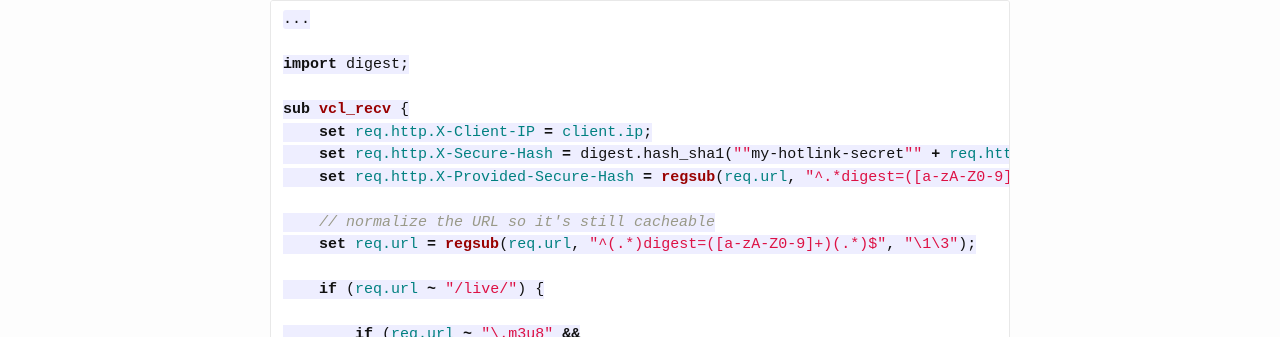
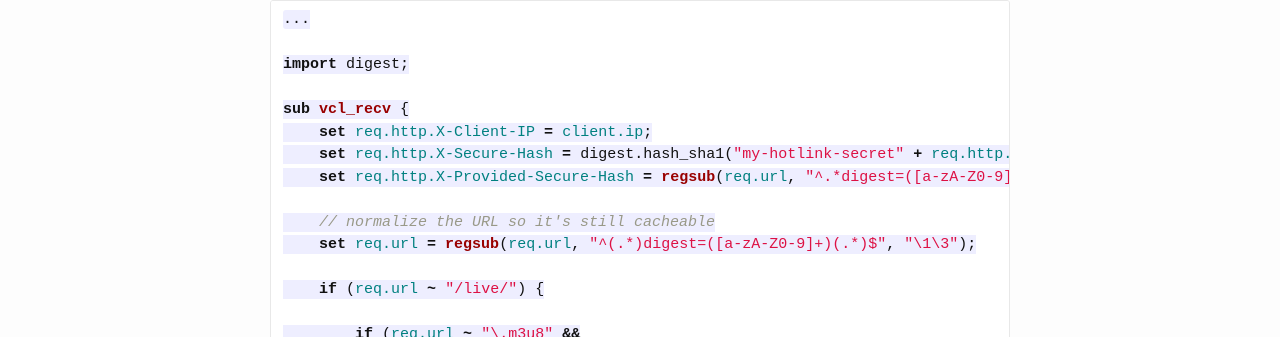
Before and after one commit to benwilber/benwilber.github.io, a Jekyll site: the page built from _posts/2016-02-06-streamboat-tv-hotlink-protection-with-nginx-and-varnish.md, in a window 1280 px wide. Shown: the part 1460-1797 px from the top of the page. Built offline with Jekyll 4.4.1, drawn with Linux system fonts in a browser that asks for light colours; comment, search, counter and statistics services are not loaded.

Commit message:
fix quotes

```diff
--- a/_posts/2016-02-06-streamboat-tv-hotlink-protection-with-nginx-and-varnish.md
+++ b/_posts/2016-02-06-streamboat-tv-hotlink-protection-with-nginx-and-varnish.md
@@ -47,7 +47,7 @@ import digest;
 
 sub vcl_recv {
     set req.http.X-Client-IP = client.ip;
-    set req.http.X-Secure-Hash = digest.hash_sha1(""my-hotlink-secret"" + req.http.X-Client-IP);
+    set req.http.X-Secure-Hash = digest.hash_sha1("my-hotlink-secret" + req.http.X-Client-IP);
     set req.http.X-Provided-Secure-Hash = regsub(req.url, "^.*digest=([a-zA-Z0-9]+).*$", "\1");
 
     // normalize the URL so it's still cacheable
```
